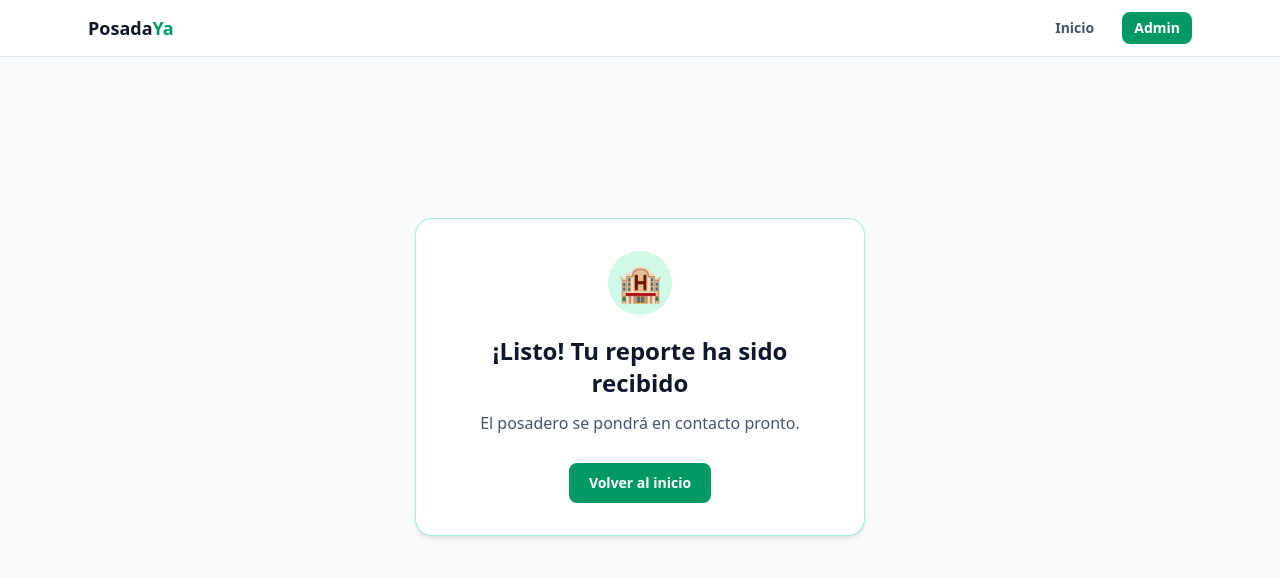
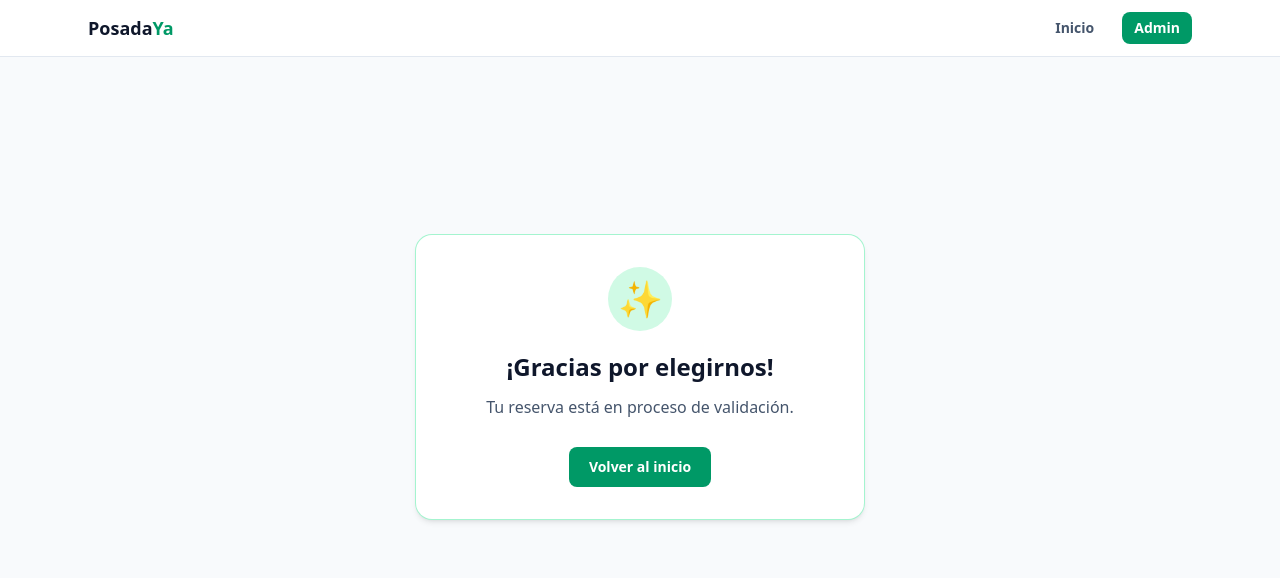
Before and after one commit to JOSEBU-SMQO/posadaya-real, a React (Vite) app: page /exito in a window 1280 px wide. Shown: the top 578 px of the page. Built offline with nearby package versions, Linux system fonts and the light colour scheme; no server answers.

Commit message:
Add files via upload

```diff
--- a/src/pages/Admin.jsx
+++ b/src/pages/Admin.jsx
@@ -700,7 +700,7 @@ function EstadoReserva({ estado }) {
           : 'bg-amber-100 text-amber-700'
       }`}
     >
-      {estado}
+      {confirmada ? '✅ Pagada' : '⏳ Pendiente'}
     </span>
   )
 }
--- a/src/pages/Exito.jsx
+++ b/src/pages/Exito.jsx
@@ -6,13 +6,13 @@ function Exito() {
     <div className="grid min-h-[80vh] place-items-center bg-slate-50 px-4">
       <div className="w-full max-w-md rounded-2xl bg-white p-8 text-center shadow-md ring-1 ring-emerald-200">
         <div className="mx-auto flex h-16 w-16 items-center justify-center rounded-full bg-emerald-100 text-4xl">
-          🏨
+          ✨
         </div>
         <h1 className="mt-5 text-2xl font-bold text-slate-900">
-          ¡Listo! Tu reporte ha sido recibido
+          ¡Gracias por elegirnos!
         </h1>
         <p className="mt-3 text-slate-600">
-          El posadero se pondrá en contacto pronto.
+          Tu reserva está en proceso de validación.
         </p>
 
         <Link
```
Also changed, not shown: 1 other file (tests, documents, lock files or other folders).
